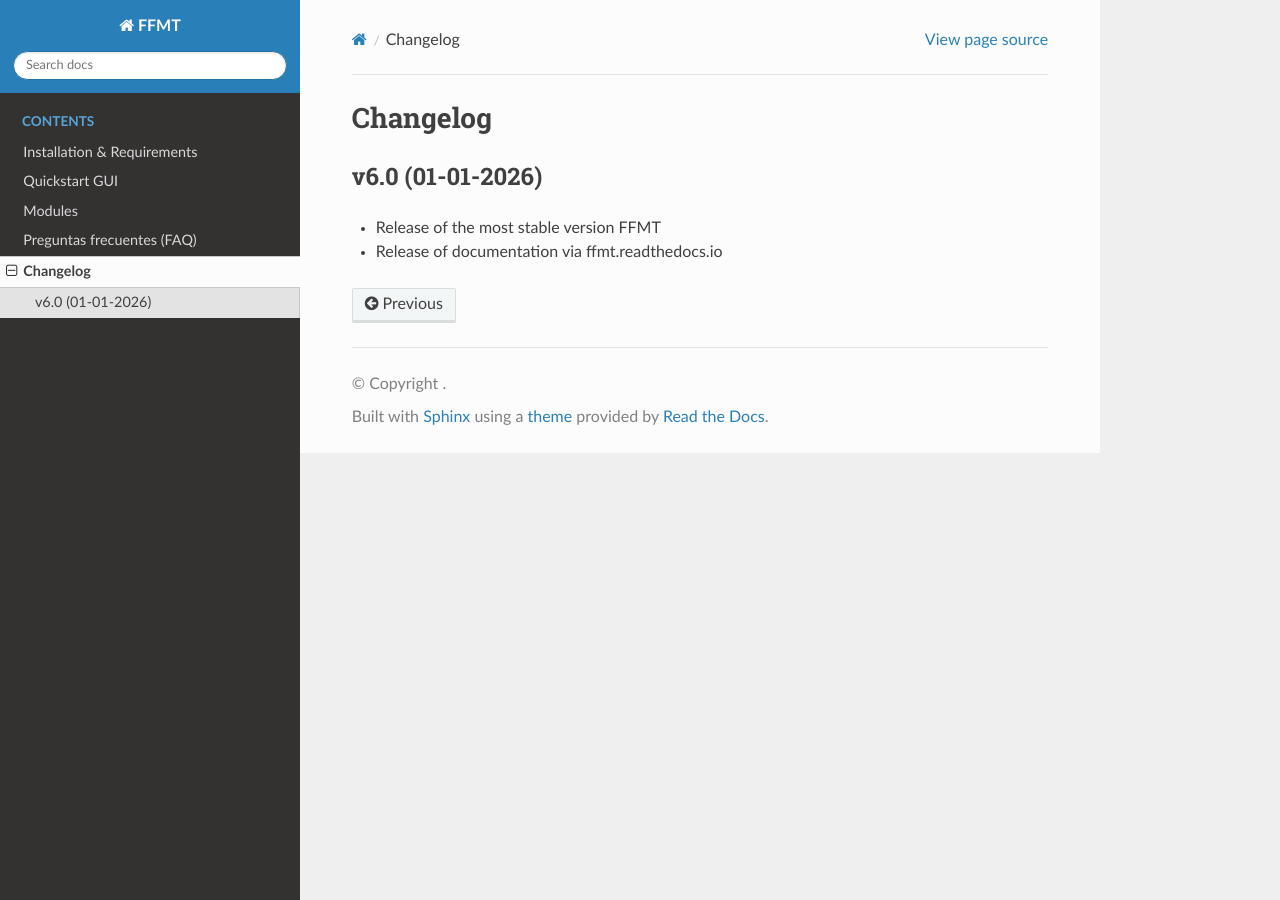
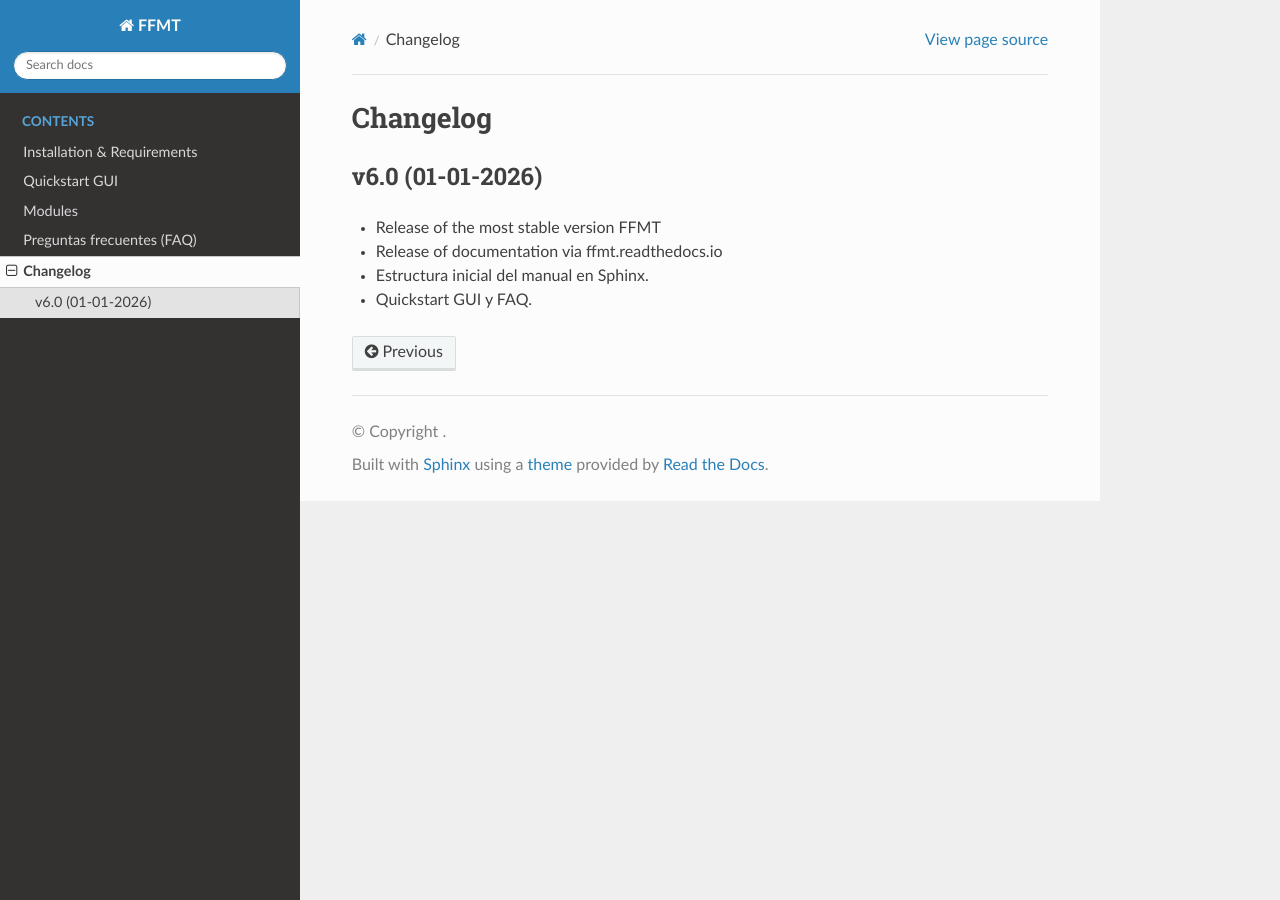
Before and after one commit to ffmtsw/ffmt, a Sphinx documentation site: the page built from docs/source/changelog.md, in a window 1280 px wide. Built offline with Sphinx 7.4.7 and the Read the Docs theme 3.1.0, drawn with Linux system fonts in a browser that asks for light colours.

Commit message:
Update changelog.md

```diff
--- a/docs/source/changelog.md
+++ b/docs/source/changelog.md
@@ -3,3 +3,5 @@
 ### v6.0 (01-01-2026)
 - Release of the most stable version FFMT
 - Release of documentation via ffmt.readthedocs.io
+- Estructura inicial del manual en Sphinx.
+- Quickstart GUI y FAQ.
```
